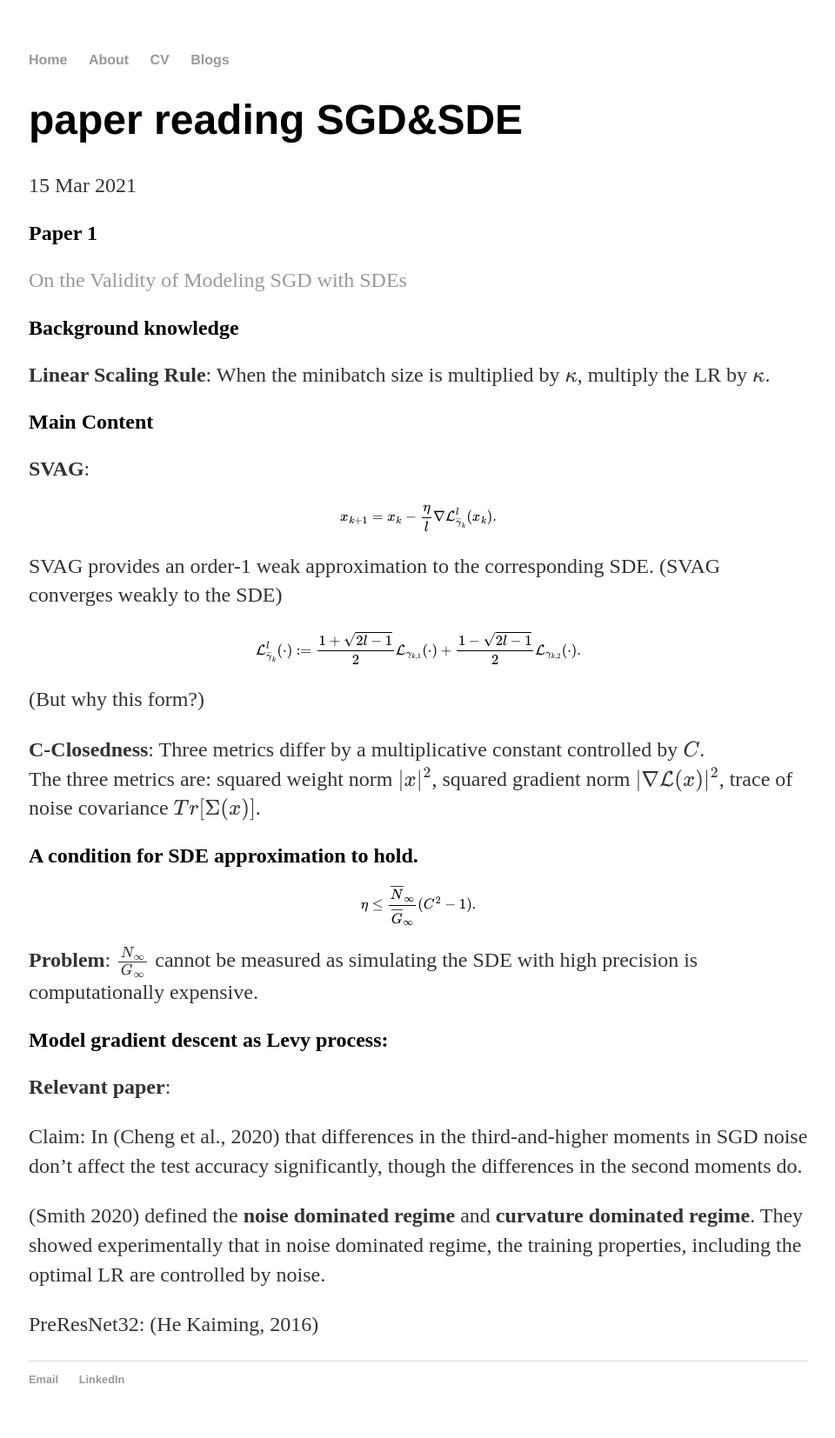
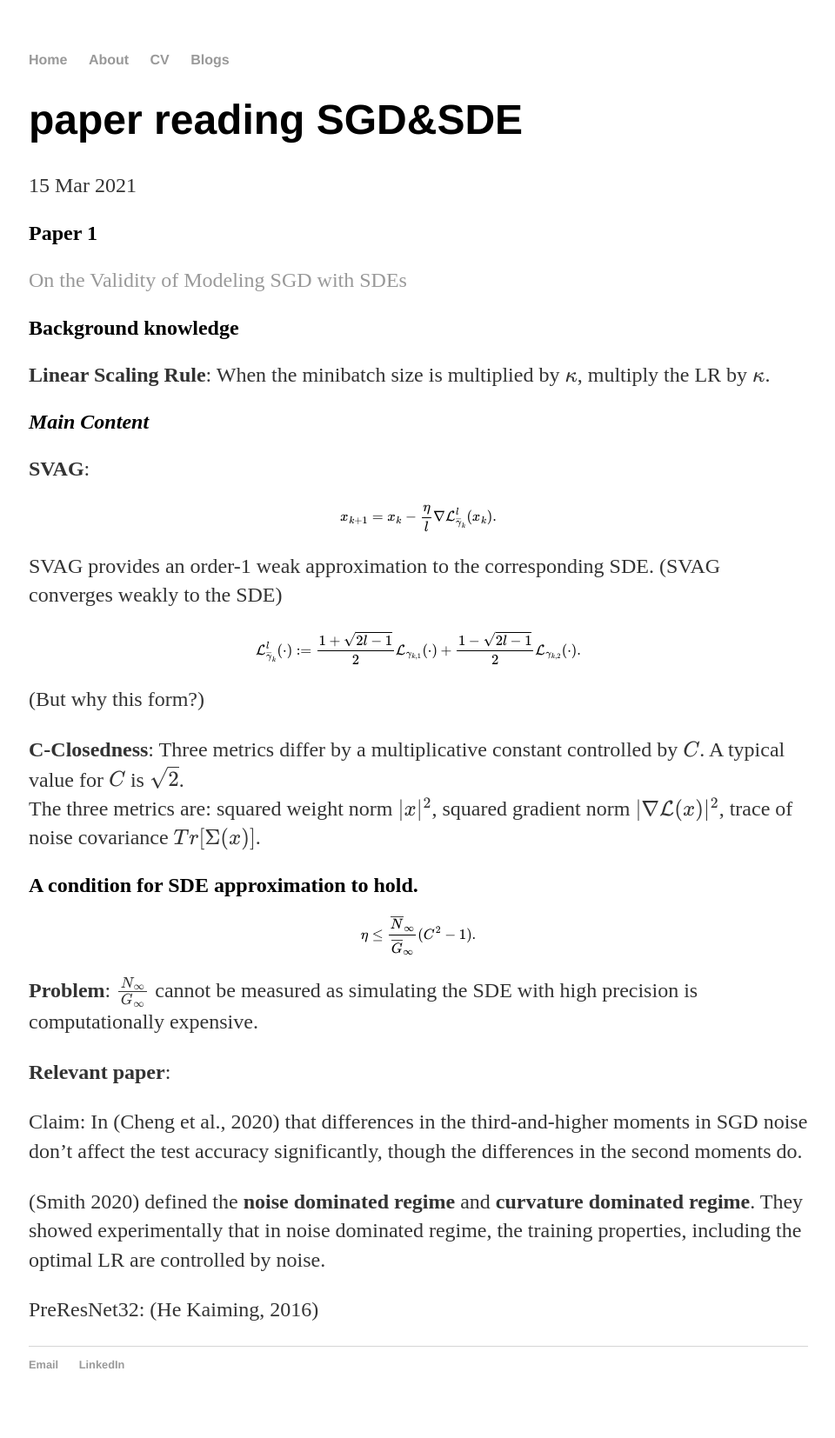
Before and after one commit to radarFudan/radarFudan.github.io, a Jekyll site: the page built from _posts/2021-03-15-paper-reading-SGD-SDE.md, in a window 1280 px wide. Shown: the whole page at 87% size, without its empty margins (159-1119 px from the left). Built offline with Jekyll 4.4.1, drawn with Linux system fonts in a browser that asks for light colours; formulas are drawn with MathJax 3.

Commit message:
Better subtitle

```diff
--- a/_layouts/default.html
+++ b/_layouts/default.html
@@ -13,7 +13,6 @@
 				MathJax.Hub.Config({
 					tex2jax: {
 						inlineMath: [ ['$','$'], ["\\(","\\)"], ["\\[","\\]"] ],
-						<!-- displayMath: [ ['$$','$$'],  -->
 						processEscapes: true
 					}
 				});
--- a/_posts/2021-03-15-paper-reading-SGD-SDE.md
+++ b/_posts/2021-03-15-paper-reading-SGD-SDE.md
@@ -11,7 +11,7 @@ date: 2021-03-15
 
 **Linear Scaling Rule**: When the minibatch size is multiplied by $\kappa$, multiply the LR by $\kappa$.
 
-## Main Content
+## *Main Content*
 
 **SVAG**:
 
@@ -23,7 +23,7 @@ $$\mathcal{L}_{\overline{\gamma}_k}^l (\cdot) := \frac{1 + \sqrt{2l-1}}{2} \math
 
 (But why this form?)
 
-**C-Closedness**: Three metrics differ by a multiplicative constant controlled by $C$. <br>
+**C-Closedness**: Three metrics differ by a multiplicative constant controlled by $C$. A typical value for $C$ is $\sqrt{2}$. <br>
 The three metrics are: squared weight norm $|x|^2$, squared gradient norm $|\nabla \mathcal{L}(x)|^2$, trace of noise covariance $Tr[\Sigma(x)]$.
 
 ## A condition for SDE approximation to hold.
@@ -32,8 +32,6 @@ $$\eta \leq \frac{\overline{N}_{\infty}}{\overline{G}_{\infty}}(C^2 - 1).$$
 
 **Problem**: $\frac{N_{\infty}}{G_{\infty}}$ cannot be measured as simulating the SDE with high precision is computationally expensive.
 
-## Model gradient descent as Levy process:
-
 **Relevant paper**:
 
 Claim: In (Cheng et al., 2020) that differences in the third-and-higher moments in SGD noise don't affect the test accuracy significantly, though the differences in the second moments do.
```
